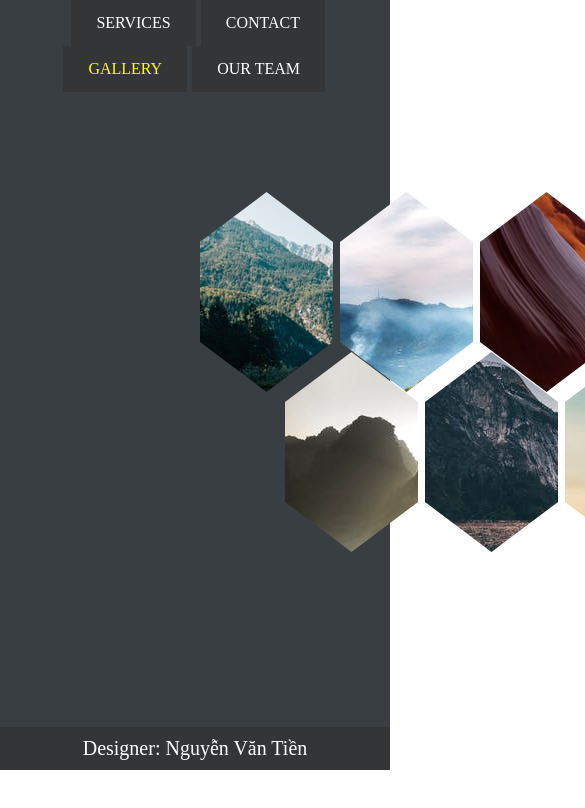
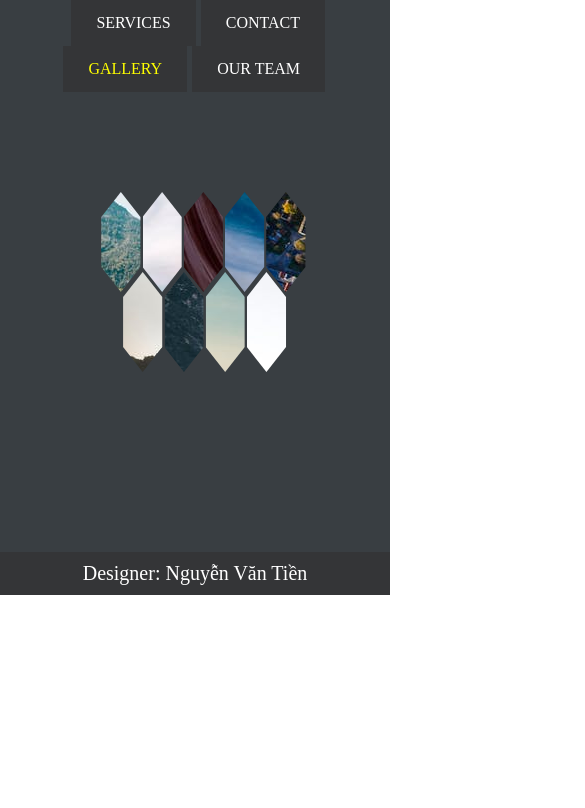
Before and after one commit to dsvantien/formValidation, a plain HTML site: page VanTien/bai_1/index.html in a window 390 px wide. Shown: the top 808 px of the page, 585 px wide, since content can reach past the window. Drawn offline with Linux system fonts and the light colour scheme.

Commit message:
Update style.css

```diff
--- a/VanTien/bai_1/style.css
+++ b/VanTien/bai_1/style.css
@@ -15,6 +15,7 @@ html{
 
 section{
     background-color: var(--background);
+    width: 100vw;
 }
 ul {
     list-style-type: none;
@@ -55,56 +56,51 @@ li a:hover {
 
 .main{
     display: grid;
-    grid-template-columns:minmax(6rem,1fr) repeat(7,minmax(14rem,1fr)) minmax(6rem,1fr);
-    grid-template-rows: repeat(2,minmax(14rem,1fr));
-    margin: 6rem 0rem 17.5rem 0rem;
+    grid-template-columns:minmax(6rem,1fr) repeat(7,minmax(1rem,1fr)) minmax(1rem,1fr);
+    grid-template-rows: repeat(2,minmax(12rem,1fr));
+    margin: 6rem 0rem 16rem 0rem;
+}
+.hexagon1,.hexagon2,.hexagon3,.hexagon4,.hexagon5{
+    transform: translateY(4rem);
 }
 .hexagon1{
     grid-column: 3/4;
     grid-row: 1/2;
-    transform: translateY(4rem);
-
 }
 .hexagon2{
     grid-column: 4/5;
     grid-row: 1/2;
-    transform: translateY(4rem);
 }
 .hexagon3{
     grid-column: 5/6;
     grid-row: 1/2;
-    transform: translateY(4rem);
 }
 .hexagon4{
     grid-column: 6/7;
     grid-row: 1/2;
-    transform: translateY(4rem);
 }
 .hexagon5{
     grid-column: 7/8;
     grid-row: 1/2;
-    transform: translateY(4rem);
+}
+.hexagon6,.hexagon7,.hexagon8,.hexagon9{
+    transform: translateX(5.6vw);
 }
 .hexagon6{
     grid-column: 3/4;
     grid-row: 2/2;
-    transform: translateX(8.5rem);
-
 }
 .hexagon7{
     grid-column: 4/5;
     grid-row: 2/2;
-    transform: translateX(8.5rem);
 }
 .hexagon8{
     grid-column: 5/6;
     grid-row: 2/2;
-    transform: translateX(8.5rem);
 }
 .hexagon9{
     grid-column: 6/7;
     grid-row: 2/2;
-    transform: translateX(8.5rem);
 }
 img:hover{
     transform: scale(1.2);
@@ -118,3 +114,13 @@ img:hover{
     font-size: 2rem;
 
 }
+@media only screen and (max-width:1200px){
+    .main div{
+        height: 18rem;
+    }
+}
+@media only screen and (max-width:1023px){
+    .main div{
+        height: 10rem;
+    }
+}
```
